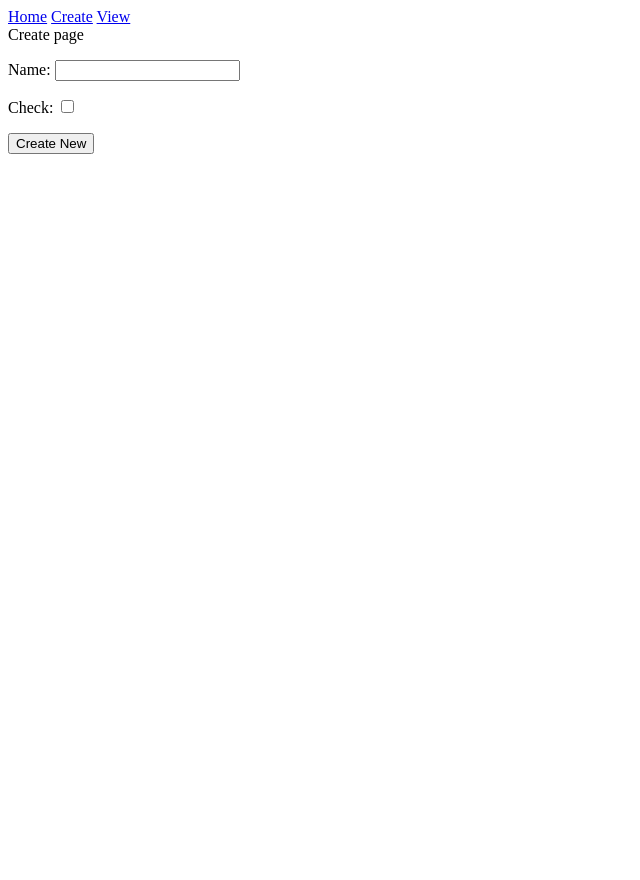
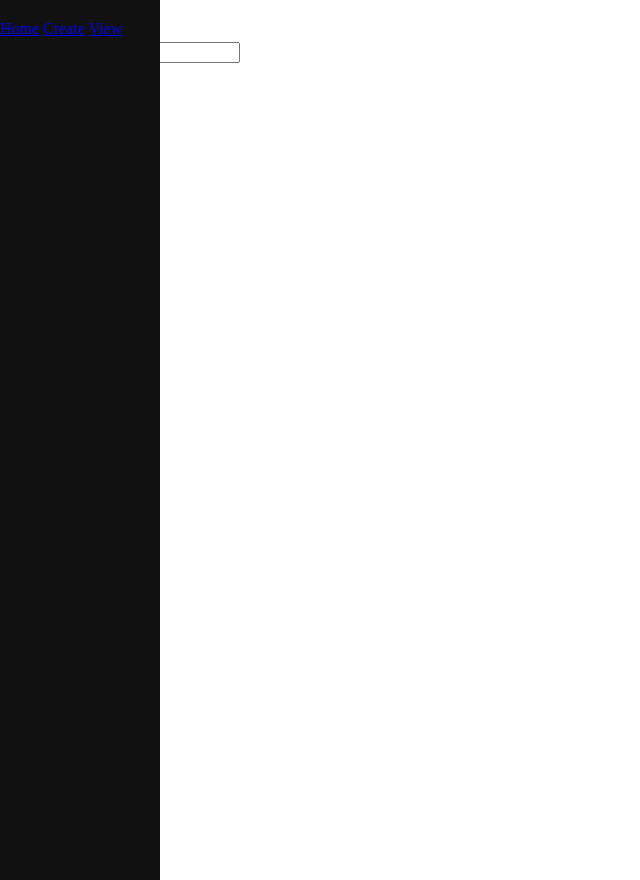
Before and after one commit to ReX342/twt, a Django app: page /create in a window 1280 px wide. Shown: the whole page, without its empty margins (0-640 px from the left). Run offline with Django 3.2, Linux system fonts and the light colour scheme.

Commit message:
sidebar code online snippet, z index for up top

```diff
--- a/mysite/main/templates/main/base.html
+++ b/mysite/main/templates/main/base.html
@@ -1,5 +1,20 @@
 <html>
 <head>
+    <style type="text/css">
+        .sidenav {
+            height:100%;
+            width:160px;
+            position: fixed;
+            z-index:1;
+            top:0;
+            left:0;
+            background-color:#111;
+            overflow-x: :hidden;
+            padding-top:20px;
+        }
+
+
+    </style>
     <title>{% block title %}Tim's Website{% endblock %}</title>
 </head>
 
```
